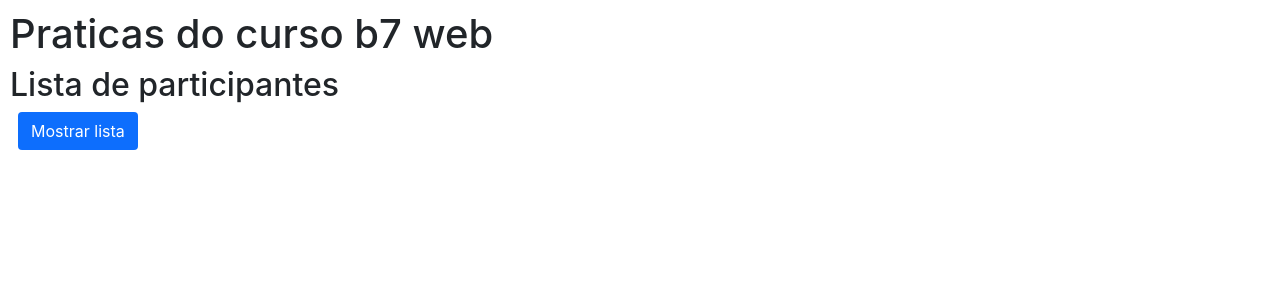
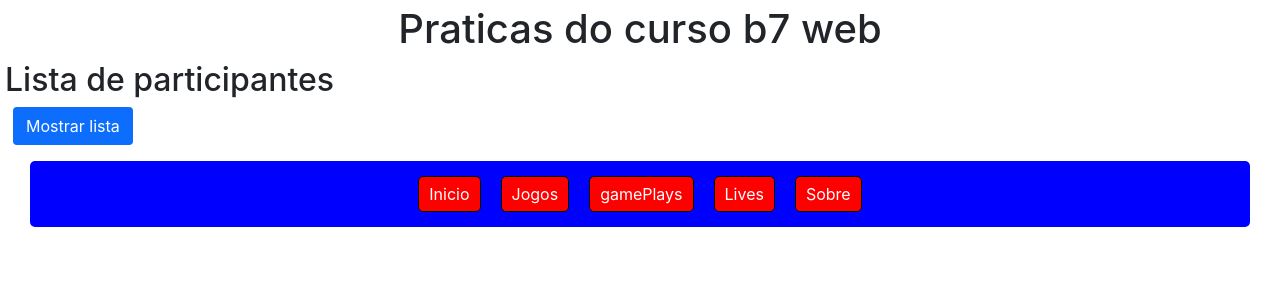
Before and after one commit to FranciscoNeto2909/praticas, a React (Create React App) app: page / in a window 1280 px wide. Shown: the top 300 px of the page. Built offline with nearby package versions, Linux system fonts and the light colour scheme.

Commit message:
new skills

```diff
--- a/package.json
+++ b/package.json
@@ -9,6 +9,7 @@
     "react": "^17.0.2",
     "react-dom": "^17.0.2",
     "react-scripts": "5.0.0",
+    "styled-components": "^5.3.3",
     "web-vitals": "^2.1.4"
   },
   "scripts": {
--- a/src/App.js
+++ b/src/App.js
@@ -1,6 +1,7 @@
 import React, { useState } from "react";
-import Button from "./components/Button";
+import Button from "./components/button";
 import List from "./components/listas/List";
+import {Container} from "./components/styled";
 
 export default function App() {
   const list = [
@@ -33,10 +34,17 @@ export default function App() {
 
   return (
     <div>
-      <h1>Praticas do curso b7 web</h1>
+      <h1 className="text-center">Praticas do curso b7 web</h1>
       <h2>Lista de participantes</h2>
       <Button eventClick={handleShowList} text={showList ? "Esconder lista" : "Mostrar lista" }/>
       <List list={list} showList={showList} />
+      <Container>
+        <div><a href="self">Inicio</a></div>
+        <div><a href="self">Jogos</a></div>
+        <div><a href="self">gamePlays</a></div>
+        <div><a href="self">Lives</a></div>
+        <div><a href="self">Sobre</a></div>
+      </Container>
     </div>
   );
   //Observação: Ao renderizar listas o valor sera retornado automaticamente se passado em um parenteses ao invez de chaves.
--- /dev/null
+++ b/src/components/styled/index.jsx
@@ -0,0 +1,31 @@
+import styled from "styled-components";
+
+export const Container = styled.div`
+    background-color:${({color}) => color ? color : "#00f"};
+    color:#000;
+    display:flex;
+    padding:10px 0;
+    margin:10px 25px;
+    margin-bottom:10px;
+    border-radius:5px;
+    justify-content:center;
+    align-items:center;
+
+    div{
+        padding:5px 10px;
+        background-color:red;
+        text-align:center;
+        margin:5px 10px;
+        border:1px solid black;
+        border-radius:5px;
+    }
+    @media(max-width:514px){
+        width:100%;
+        margin:auto;
+        padding:5px;
+        flex-direction:column;
+        div{
+            width:100%;
+        }
+    }
+`
--- a/src/index.css
+++ b/src/index.css
@@ -1,5 +1,5 @@
 body {
-  margin: 10px;
+  margin: 5px;
   font-family: -apple-system, BlinkMacSystemFont, 'Segoe UI', 'Roboto', 'Oxygen',
     'Ubuntu', 'Cantarell', 'Fira Sans', 'Droid Sans', 'Helvetica Neue',
     sans-serif;
@@ -11,3 +11,7 @@ code {
   font-family: source-code-pro, Menlo, Monaco, Consolas, 'Courier New',
     monospace;
 }
+a{
+  text-decoration: none;
+  color:#fff;
+}
```
Also changed, not shown: src/components/button/index.jsx (renamed from src/components/Button.jsx), 1 other file (tests, documents, lock files or other folders).
